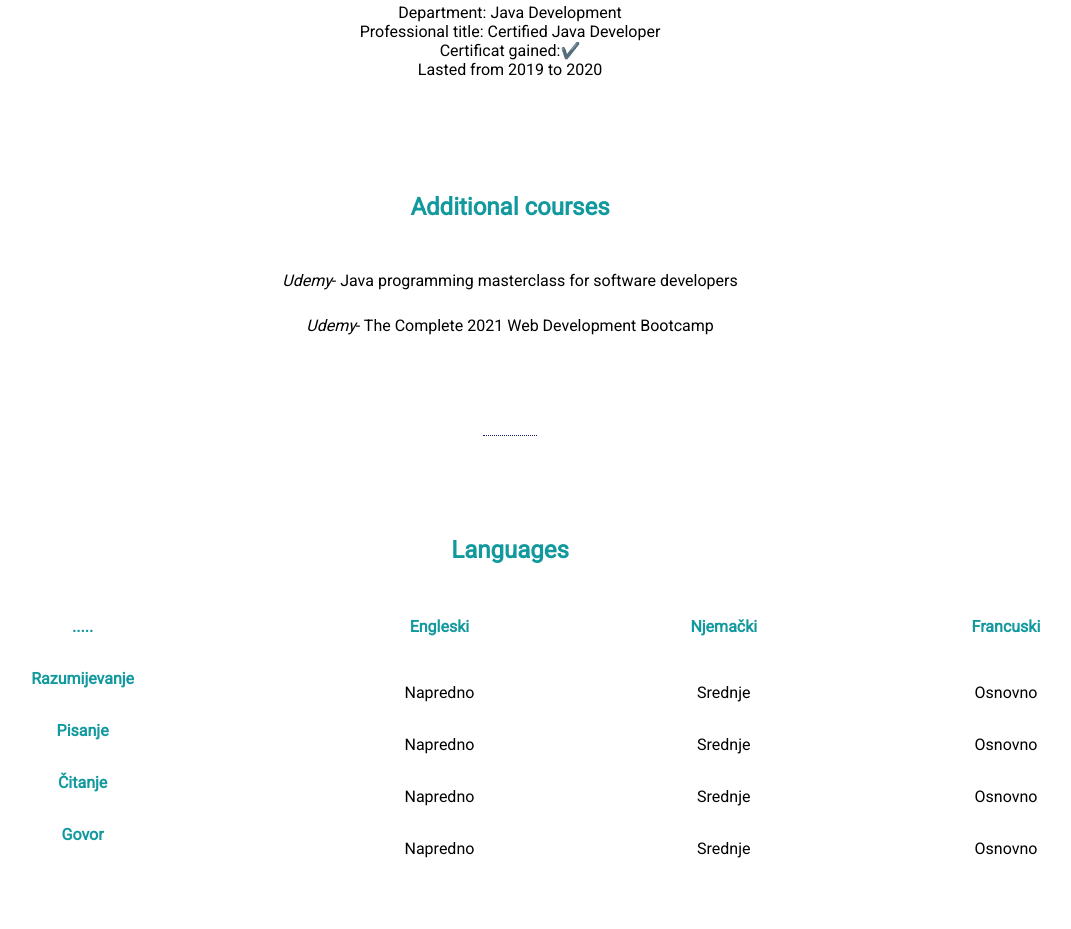
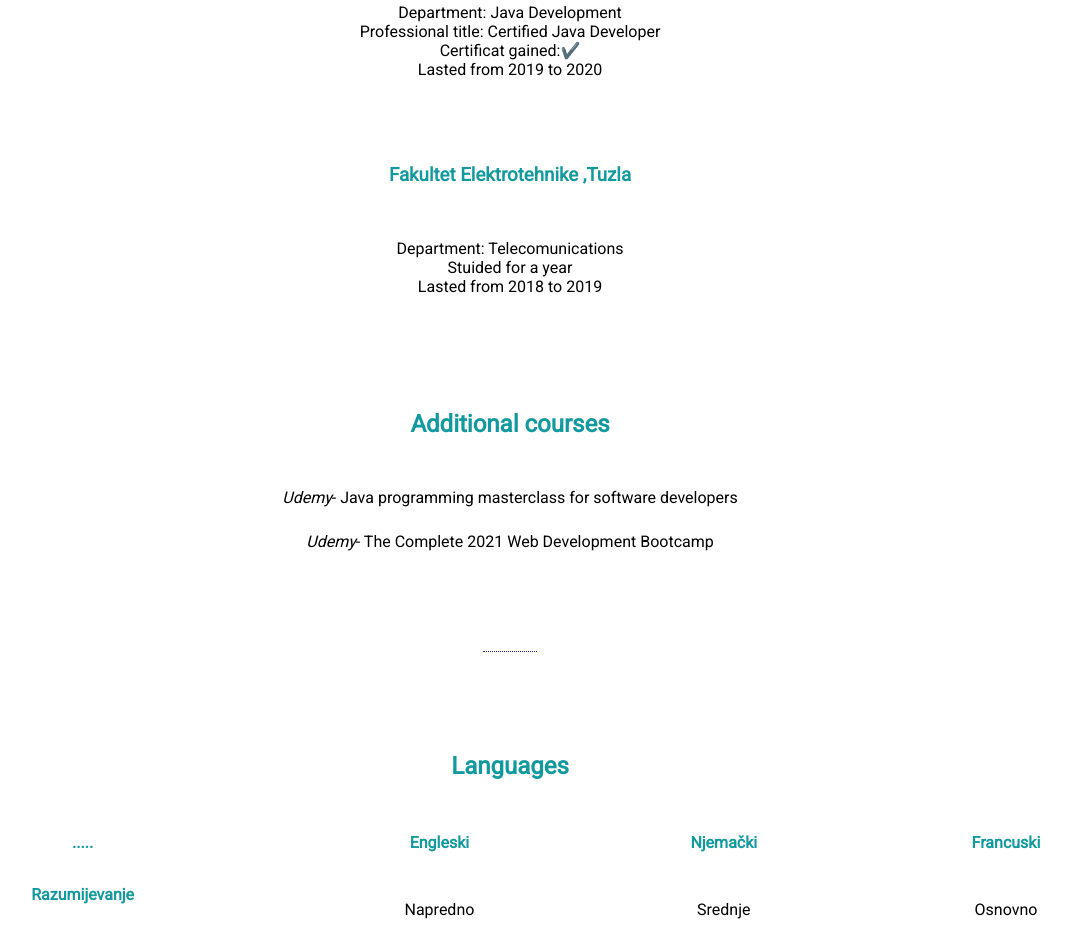
Before and after one commit to Dino-1999/Resume, a plain HTML site: page index.html in a window 1280 px wide. Shown: the part 3817-4746 px from the top of the page, without its empty margins (130-1201 px from the left). Drawn offline with Linux system fonts and the light colour scheme.

Commit message:
Update index.html

```diff
--- a/index.html
+++ b/index.html
@@ -9,7 +9,7 @@
 </head>
 <body>
 <div class="topcontainer gradient">
-	<img id="palm" src="Images/bg.png" alt="palm">
+	<img id="palm" src="Images/bg.png" alt="art">
 	 <h1>I'm Dino.</h1>
      <p id="par"> a certified Java Developer.</p>
 
@@ -73,6 +73,11 @@
      		<p>Department: Java Development<br>Professional title: Certified Java Developer
      			<br>Certificat gained:✔️<br> Lasted from 2019 to 2020</p>
      	</div>
+			<div class="edu">
+				<h3 id="fet">Fakultet Elektrotehnike ,Tuzla</h3>
+				<p>Department: Telecomunications<br>Stuided for a year<br/>
+					Lasted from 2018 to 2019</p>
+			</div>
      	<br>
      	<br>
      	<h2>Additional courses</h2>
```
